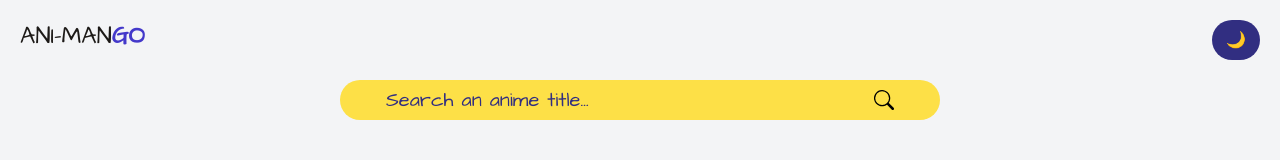
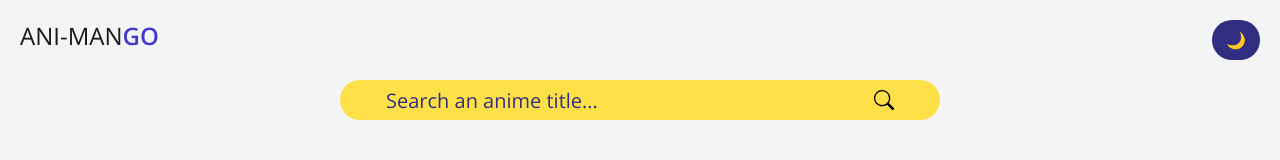
Before and after one commit to Tanzil748/ani-man_go, a React (Vite) app: page / in a window 1280 px wide. Shown: the top 160 px of the page. Built offline with nearby package versions, Linux system fonts and the light colour scheme; no server answers.

Commit message:
Changed font

```diff
--- a/src/App.jsx
+++ b/src/App.jsx
@@ -29,7 +29,7 @@ const App = () => {
 
   return (
     <div className={darkTheme ? "dark" : ""}>
-      <div className="bg-gray-100 min-h-screen dark:bg-[#1F1F1F] font-architect">
+      <div className="bg-gray-100 min-h-screen dark:bg-[#1F1F1F]">
         <Header darkTheme={darkTheme} setDarkTheme={setDarkTheme} />
         <form
           className="flex justify-center items-center mb-5 bg-yellow-300 dark:bg-yellow-200 mx-auto rounded-full max-w-[600px]"
--- a/src/components/AnimeCard.jsx
+++ b/src/components/AnimeCard.jsx
@@ -12,7 +12,7 @@ const AnimeCard = ({ anime }) => {
         ? anime.map((anItem) => {
             return (
               <div
-                className="w-[250px] h-[420px] bg-indigo-900 dark:bg-indigo-800 mx-auto mb-5 p-5 rounded-lg flex flex-col justify-between text-center relative font-extrabold text-md"
+                className="w-[250px] h-[420px] bg-indigo-900 dark:bg-indigo-800 mx-auto mb-5 p-5 rounded-lg flex flex-col justify-between text-center relative font-semibold text-md"
                 key={anItem.mal_id}
               >
                 <img
--- a/src/components/CardModal.jsx
+++ b/src/components/CardModal.jsx
@@ -4,7 +4,7 @@ const CardModal = ({ openModal, modalData, setOpenModal }) => {
   if (!openModal) return null;
   return (
     <div className="fixed inset-0 backdrop-blur-sm flex justify-center items-center overflow-y-scroll">
-      <div className="w-[95%] h-[95%]">
+      <div className="w-[90vw] h-[90vh]">
         <button
           className="text-red-500 text-2xl fixed ml-2"
           onClick={() => setOpenModal(false)}
@@ -13,15 +13,15 @@ const CardModal = ({ openModal, modalData, setOpenModal }) => {
         </button>
         <div className="p-5 bg-indigo-900 text-white dark:bg-indigo-800 rounded-md shadow-lg shadow-yellow-300/40 ">
           <div>
-            <b className="font-bold text-xl">Title:</b>{" "}
+            <b className="font-semibold text-xl">Title:</b>{" "}
             {modalData.title_english} | <span>{modalData.title_japanese}</span>{" "}
             <br />
-            <b className="font-bold text-xl">Genre:</b>{" "}
+            <b className="font-semibold text-xl">Genre:</b>{" "}
             {modalData.genres[0].name} <br />
-            <b className="font-bold text-xl">Rating:</b> {modalData.rating}{" "}
+            <b className="font-semibold text-xl">Rating:</b> {modalData.rating}{" "}
             <br />
-            <b className="font-bold text-xl">Synopsis:</b> {modalData.synopsis}{" "}
-            <br />
+            <b className="font-semibold text-xl">Synopsis:</b>{" "}
+            {modalData.synopsis} <br />
           </div>
         </div>
       </div>
--- a/src/components/Header.jsx
+++ b/src/components/Header.jsx
@@ -5,7 +5,7 @@ const Header = ({ darkTheme, setDarkTheme }) => {
     <section className="flex justify-between p-5 w-screen">
       <div className="text-2xl text-stone-900 dark:text-stone-50">
         ANI-MAN
-        <strong className="text-indigo-700 dark:text-amber-400 font-extrabold">
+        <strong className="text-indigo-700 dark:text-amber-400 font-semibold">
           GO
         </strong>
       </div>
--- a/src/index.css
+++ b/src/index.css
@@ -1,5 +1,9 @@
-@import url("https://fonts.googleapis.com/css2?family=Architects+Daughter&display=swap");
+@import url("https://fonts.googleapis.com/css2?family=Open+Sans:ital,wght@0,300;0,400;0,500;0,600;0,700;0,800;1,300;1,400;1,500;1,600;1,700;1,800&display=swap");
 
 @tailwind base;
 @tailwind components;
 @tailwind utilities;
+
+body {
+  font-family: "Open Sans", sans-serif;
+}
--- a/tailwind.config.cjs
+++ b/tailwind.config.cjs
@@ -3,11 +3,7 @@ module.exports = {
   content: ["./index.html", "./src/**/*.{js,ts,jsx,tsx}"],
   darkMode: "class",
   theme: {
-    extend: {
-      fontFamily: {
-        architect: ["Architects Daughter", "cursive"],
-      },
-    },
+    extend: {},
   },
   plugins: [],
 };
```
